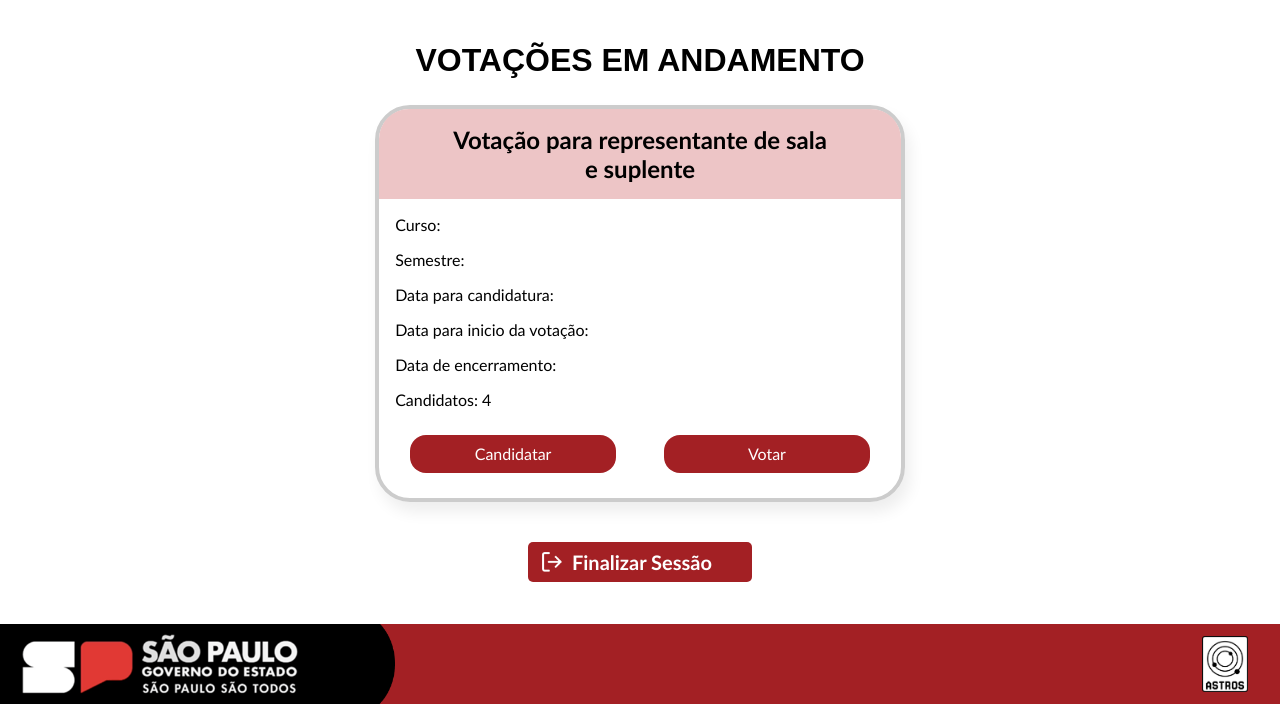
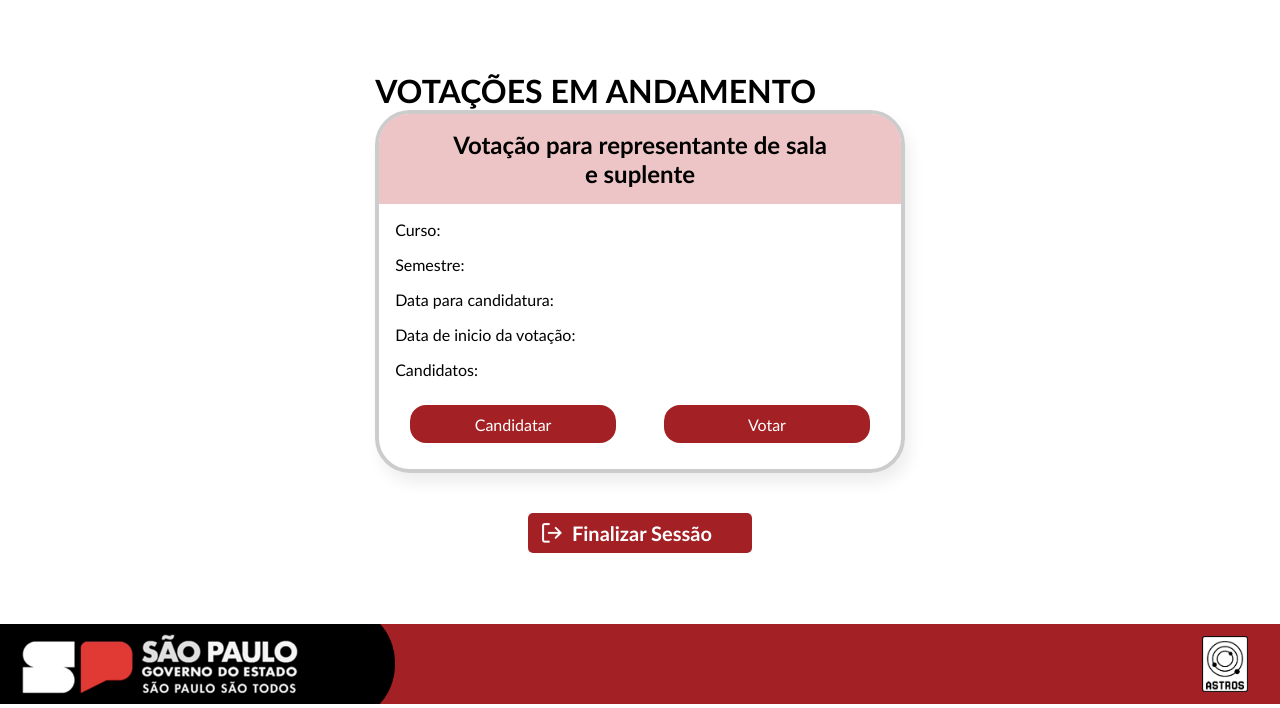
Before and after one commit to PedroMani013/PI2---Astros, a PHP site: page /votacoesaluno.php in a window 1280 px wide. Shown: the part 96-804 px from the top of the page. Run offline with PHP 8.4, Linux system fonts and the light colour scheme; some libraries are stand-ins or nearby versions.

Commit message:
Ajustes de nomenclatura

```diff
--- a/votacoesaluno.php
+++ b/votacoesaluno.php
@@ -17,7 +17,7 @@
             <img src="images/cps.png" alt="Logo Cps" class="logotop">
         </header>
         <main class="index">
-            <div class="votacaohead">
+            <div class="boxpadrao">
                 <h1>VOTAÇÕES EM ANDAMENTO</h1>
                 <div id="caixavotacao">
                     <div class="headcaixavotacao">
@@ -27,9 +27,8 @@
                         <p>Curso: <?php?></p>
                         <p>Semestre: <?php?></p>
                         <p>Data para candidatura: <?php?></p>
-                        <p>Data para inicio da votação: <?php?></p>
-                        <p>Data de encerramento: <?php?></p>
-                        <p>Candidatos: 4</p>
+                        <p>Data de inicio da votação: <?php?></p>
+                        <p>Candidatos: <?php?></p>
                         <div class="botaocaixavotacao">
                             <a href="">Candidatar</a>
                             <a href="">Votar</a>
```
